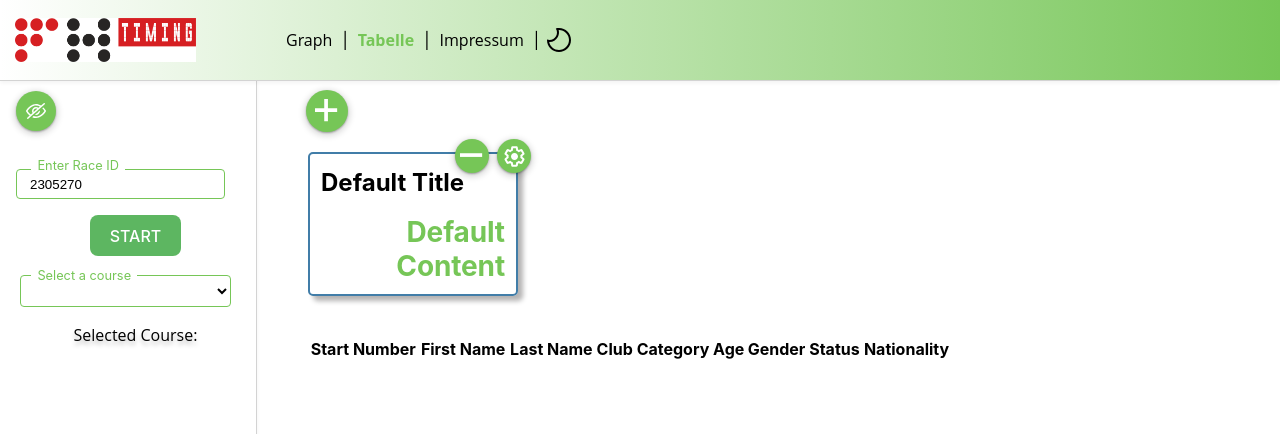
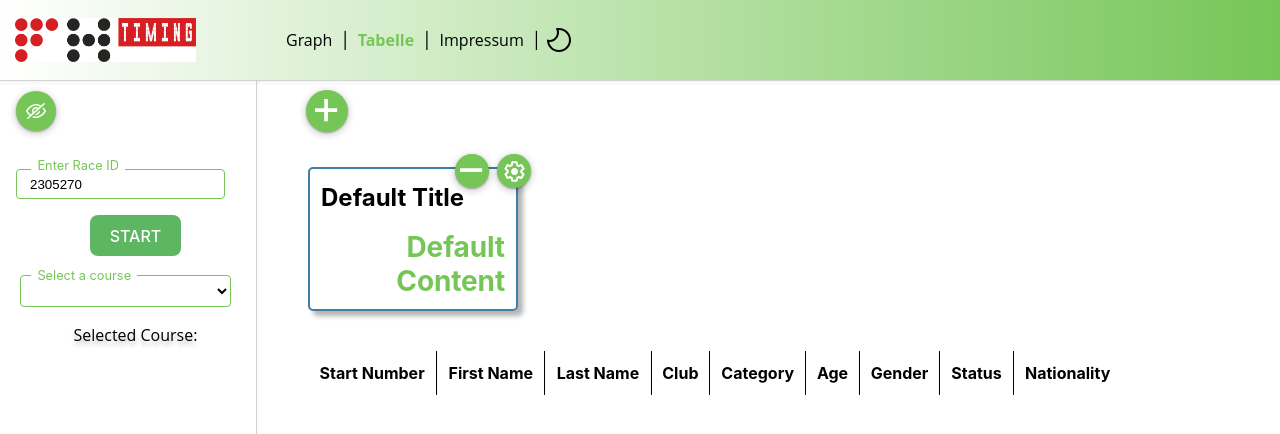
Before and after one commit to szeminator/fhtiming, a Vue app in the folder dashboard/: page /table in a window 1280 px wide. Shown: the top 434 px of the page. Built offline with nearby package versions, Linux system fonts and the light colour scheme.

Commit message:
Adjust margin-top values and fix styling issues

```diff
--- a/dashboard/src/App.vue
+++ b/dashboard/src/App.vue
@@ -82,7 +82,7 @@ const handleModeToggle = (isDarkMode) => {
   justify-content: start;
   gap: 20px;
   margin-bottom: 40px;
-  margin-top: 120px;
+  margin-top: 135px;
 }
 
 .sidebar {
@@ -158,7 +158,7 @@ const handleModeToggle = (isDarkMode) => {
 
 .router-view-no-infobox {
   /* Styling when there are no InfoBoxes */
-  margin-top: 120px; /* Example value, adjust as needed */
+  margin-top: 0px; /* Example value, adjust as needed */
 }
 
 </style>
--- a/dashboard/src/components/Filterlogic.vue
+++ b/dashboard/src/components/Filterlogic.vue
@@ -306,10 +306,4 @@ select {
   .start-button:hover {
     opacity: 1;
   }
-
-  .error-text {
-  color: red;
-  font-size: 12px;
-}
-
 </style>
--- a/dashboard/src/components/Table.vue
+++ b/dashboard/src/components/Table.vue
@@ -67,8 +67,7 @@ const keyMappings = {
   age: 'Age',
   gender: 'Gender',
   status: 'Status',
-  nat:
-'Nationality',
+  nat: 'Nationality',
 // Add more mappings as needed
 };
 
@@ -94,8 +93,6 @@ async function loadChartdata() {
   console.log("Chartdata Keys: " + chartdataKeys);
   console.log("Chartdata Amount of Keys: " + chartdataKeys.value.length);
 }
-
-
 </script>
 
 <style scoped>
@@ -110,6 +107,15 @@ async function loadChartdata() {
   padding: 10px; /* Adds padding around the text, adjust as needed */
 }
 
+.styled-table th, .styled-table td {
+  border-right: 0.5px solid var(--text-color); /* Adds a thin right border to each cell */
+  padding: 10px; /* Adds padding around the text, adjust as needed */
+}
+
+.styled-table th:last-child, .styled-table td:last-child {
+  border-right: none; /* Removes the right border for the last cell */
+}
+
 .styled-table tr:nth-child(even) {
   background-color: var(--table-row-bg-light);
   color: var(--table-row-text-light);
--- a/dashboard/src/views/Impressum.vue
+++ b/dashboard/src/views/Impressum.vue
@@ -41,11 +41,12 @@
 }
 
 .contact a {
-    color: #000;
+    color: var(--text-color);
     text-decoration: none;
 }
 
 .contact a:hover {
     text-decoration: underline;
+    color: #76C657;
 }
 </style>
--- a/dashboard/src/views/Sidebar.vue
+++ b/dashboard/src/views/Sidebar.vue
@@ -8,10 +8,9 @@ const props = defineProps({
 
 </script>
 <template>
-
 <aside id="default-sidebar" class="sidebar">
     <div class="sidebar-content">
-        <div class="h-full px-3 overflow-y-auto bg-gray-50 dark:bg-gray-800 pt-20">
+        <div class="h-full overflow-y-auto bg-gray-50 dark:bg-gray-800 pt-20">
     <Filterlogic />
    </div>
 </div>
```
